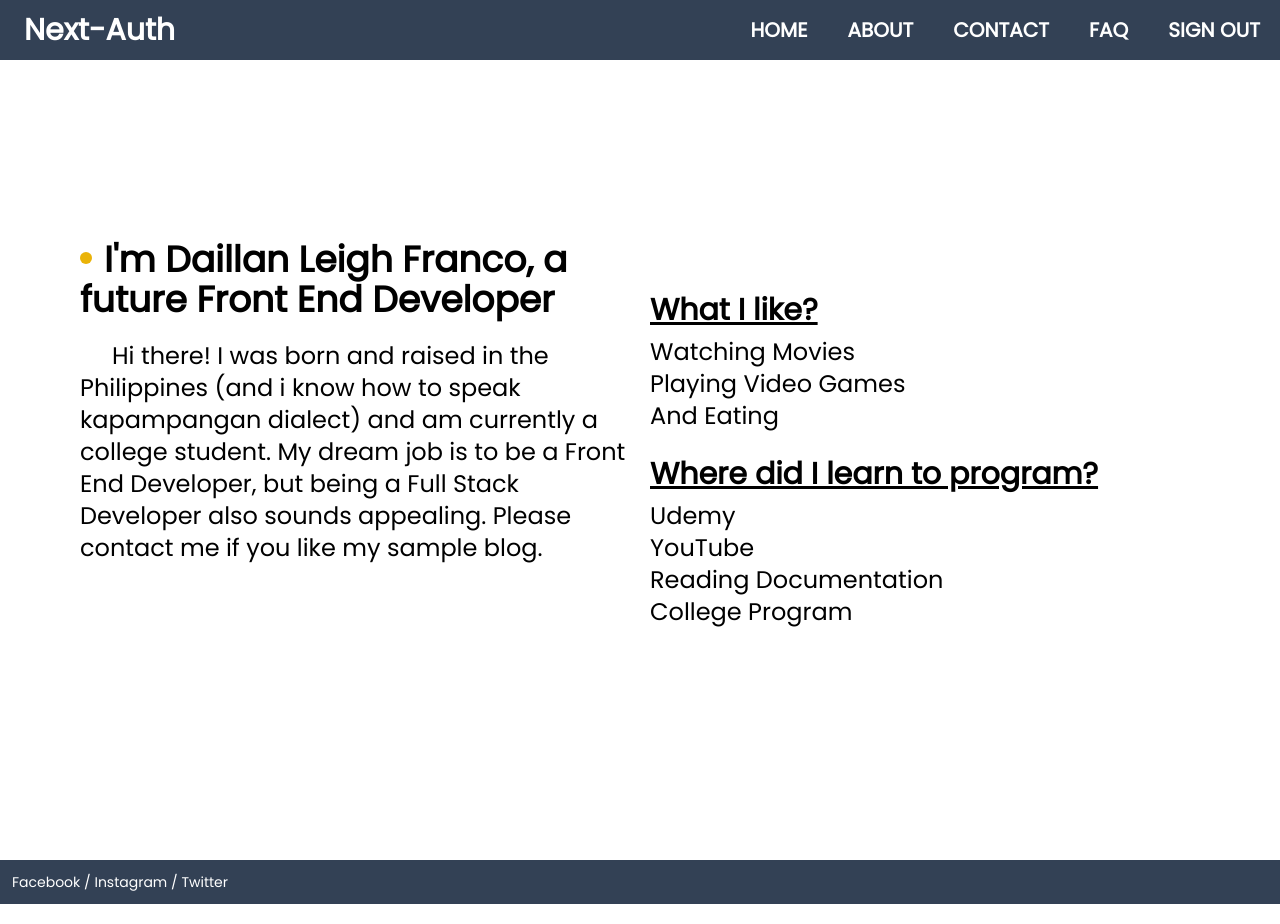
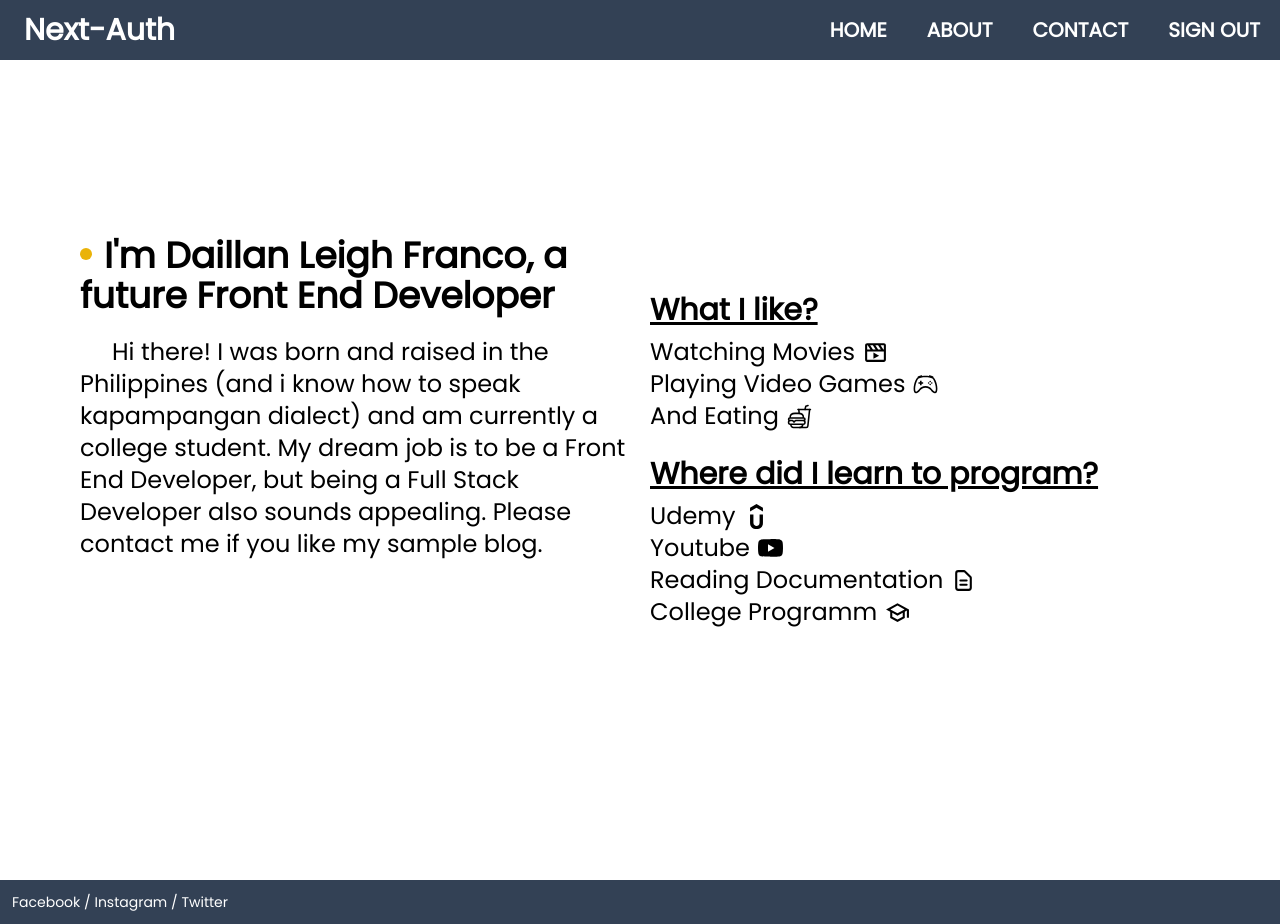
Before and after one commit to LeighDaillan/Next-Auth-Credentials, a Next.js app: page /about in a window 1280 px wide. Built offline with nearby package versions, Linux system fonts and the light colour scheme; no server answers; sample sign-in values are in the browser's storage.

Commit message:
Development Files

```diff
--- /dev/null
+++ b/components/contact-us.js
@@ -0,0 +1,85 @@
+import $ from "jquery";
+import { useSession, getSession } from "next-auth/react";
+
+const Contact = function () {
+  const { data: session, status } = useSession();
+  const Submit = function (e) {
+    e.preventDefault();
+    console.log("wow");
+  };
+  return (
+    <div className="grid xl:grid-cols-2 mx-14 my-10">
+      <form id="contact-form" className="bg-white p-10 text-lg">
+        <h2 className="text-blue-800 font-bold text-2xl mb-10">
+          Send your request
+        </h2>
+
+        <div className="grid grid-cols-2 gap-2">
+          <label className="text-blue-600">First Name:</label>
+          <label className="text-blue-600">Last Name:</label>
+          <input
+            type="text"
+            name="fname"
+            id="fname"
+            placeholder="Juan"
+            className="border-b"
+          />
+
+          <input
+            type="text"
+            name="lname"
+            id="lname"
+            className="border-b"
+            placeholder="Karlos"
+          />
+          <label className="text-blue-600">Email:</label>
+          <label className="text-blue-600">Phone:</label>
+          <input
+            type="email"
+            name="email"
+            id="email"
+            className="border-b"
+            placeholder="juankarlos@email.com"
+          />
+          <input
+            type="number"
+            name="phone"
+            id="phone"
+            className="border-b"
+            placeholder="09510189773"
+          />
+        </div>
+        <button
+          onClick={Submit}
+          className="mt-10 rounded-full text-lg text-white bg-blue-900 px-5"
+        >
+          Send
+        </button>
+      </form>
+
+      <div className="bg-blue-800 p-10 text-white text-lg">
+        <h2 className=" text-2xl mb-10">Reach Us</h2>
+        <table className="table-fixed">
+          <tbody>
+            <tr>
+              <td>Email:</td>
+              <td>francodaillanleigh@gmail.com</td>
+            </tr>
+            <tr>
+              <td className="pt-9">Phone:</td>
+              <td className="pt-9">09510189773</td>
+            </tr>
+            <tr>
+              <td className="pr-16">Address:</td>
+              <td className="pt-10">
+                0079 @ D, San Vicenter St., Bilibiran, Binangonan, Rizal
+              </td>
+            </tr>
+          </tbody>
+        </table>
+      </div>
+    </div>
+  );
+};
+
+export default Contact;
--- a/components/layout/navbar.js
+++ b/components/layout/navbar.js
@@ -18,40 +18,35 @@ const Navbar = function () {
 
   return (
     <nav className="text-center font-bold bg-slate-700 grid grid-cols-2">
-      <div className="justify-self-start self-center ml-6 text-3xl text-white">
+      <div className="justify-self-start self-center ml-6 md:text-xl lg:text-3xl text-white">
         <span>Next-Auth</span>
       </div>
       <div className=" py-2 justify-self-end">
-        <ul className="flex justify-between text-xl text-white ">
-          <li className="px-5 py-2">
+        <ul className="flex justify-evenly md:justify-between text-sm lg:text-xl text-white ">
+          <li className="px-1 sm:px-3 md:px-5 py-2">
             <Link href="/">
               <a>HOME</a>
             </Link>
           </li>
-          <li className="px-5 py-2">
+          <li className="px-1 sm:px-3 md:px-5 py-2">
             <Link href="/about">
               <a>ABOUT</a>
             </Link>
           </li>
-          <li className="px-5 py-2">
+          <li className="px-1 sm:px-3 md:px-5 py-2">
             <Link href="/contact">
               <a>CONTACT</a>
             </Link>
           </li>
-          <li className="px-5 py-2">
-            <Link href="/faq">
-              <a>FAQ</a>
-            </Link>
-          </li>
 
           {status === "unauthenticated" && (
-            <li className="px-5 py-2">
+            <li className="px-1 sm:px-3 md:px-5 py-2">
               <button onClick={handleSignin}>SIGN IN</button>
             </li>
           )}
 
           {status === "authenticated" && (
-            <li className="px-5 py-2">
+            <li className="px-1 sm:px-3 md:px-5 py-2">
               <button onClick={handleSignout}>SIGN OUT</button>
             </li>
           )}
--- a/package.json
+++ b/package.json
@@ -9,8 +9,10 @@
     "lint": "next lint"
   },
   "dependencies": {
+    "@react-icons/all-files": "^4.1.0",
     "bcryptjs": "^2.4.3",
     "formik": "^2.2.9",
+    "jquery": "^3.6.1",
     "next": "12.3.1",
     "next-auth": "^4.15.0",
     "react": "18.2.0",
--- a/pages/about.js
+++ b/pages/about.js
@@ -1,6 +1,12 @@
 import { Fragment } from "react";
 import { getSession } from "next-auth/react";
 import Head from "next/head";
+import { BsController, BsYoutube } from "react-icons/bs";
+import { BiMoviePlay } from "react-icons/bi";
+import { IoFastFoodOutline } from "react-icons/io5";
+import { SiUdemy } from "react-icons/si";
+import { HiOutlineDocumentText } from "react-icons/hi";
+import { MdOutlineSchool } from "react-icons/md";
 
 const AboutUs = function () {
   return (
@@ -9,11 +15,11 @@ const AboutUs = function () {
         <title>About | Leigh</title>
       </Head>
 
-      <div className="grid md:grid-cols-2 mx-20 gap-5 h-screen">
-        <div className="h-3/4 self-center">
+      <div className="grid md:grid-cols-2 mx-20 gap-5 h-auto md:h-screen mb-5">
+        <div className="h-3/4 self-center mb-10 md:mb-2">
           <p className="text-2xl lg:text-4xl font-bold mt-20">
             <span className="h-3 w-3 bg-yellow-500 rounded-full inline-block mb-1 mr-3 lg:mb-2"></span>
-            I'm Daillan Leigh Franco, a <br />
+            I&apos;m Daillan Leigh Franco, a <br />
             future Front End Developer
           </p>
 
@@ -31,19 +37,66 @@ const AboutUs = function () {
             What I like?
           </h2>
           <ul className="leading-8 text-xl lg:text-2xl">
-            <li>Watching Movies</li>
-            <li>Playing Video Games</li>
-            <li>And Eating</li>
+            <li>
+              <h2 className="flex items-center">
+                Watching Movies
+                <span className="ml-2">
+                  <BiMoviePlay size={25} />
+                </span>
+              </h2>
+            </li>
+            <h2 className="flex items-center">
+              Playing Video Games
+              <span className="ml-2">
+                <BsController size={25} />
+              </span>
+            </h2>
+            <li>
+              <h2 className="flex items-center">
+                And Eating
+                <span className="ml-2">
+                  <IoFastFoodOutline size={25} />
+                </span>
+              </h2>
+            </li>
           </ul>
           <br />
           <h2 className="underline text-2xl lg:text-3xl font-bold mb-2">
             Where did I learn to program?
           </h2>
           <ul className="leading-8 text-xl lg:text-2xl">
-            <li>Udemy</li>
-            <li>YouTube</li>
-            <li>Reading Documentation</li>
-            <li>College Program</li>
+            <li>
+              <h2 className="flex items-center">
+                Udemy
+                <span className="ml-2">
+                  <SiUdemy size={25} />
+                </span>
+              </h2>
+            </li>
+            <li>
+              <h2 className="flex items-center">
+                Youtube
+                <span className="ml-2">
+                  <BsYoutube size={25} />
+                </span>
+              </h2>
+            </li>
+            <li>
+              <h2 className="flex items-center">
+                Reading Documentation
+                <span className="ml-2">
+                  <HiOutlineDocumentText size={25} />
+                </span>
+              </h2>
+            </li>
+            <li>
+              <h2 className="flex items-center">
+                College Programm
+                <span className="ml-2">
+                  <MdOutlineSchool size={25} />
+                </span>
+              </h2>
+            </li>
           </ul>
         </div>
       </div>
--- /dev/null
+++ b/pages/contact.js
@@ -0,0 +1,44 @@
+import { Fragment } from "react";
+import Contact from "../components/contact-us";
+import { getSession } from "next-auth/react";
+
+let container = [];
+
+const ContactUs = function () {
+  return (
+    <Fragment>
+      {/* <NavigationBar page="Contact Us"></NavigationBar> */}
+
+      <div className="bg-slate-300 h-auto w-auto p-10 font-pop">
+        <div className="ml-10 mt-5">
+          <h1 className="text-3xl font-bold mb-2 ">Connect Me</h1>
+          <p className="text-xl">
+            We would love you respond to your queries and help you succeed.{" "}
+            <br />
+            Feel free to get in touch with us.
+          </p>
+        </div>
+        <Contact></Contact>
+      </div>
+    </Fragment>
+  );
+};
+export default ContactUs;
+
+export async function getServerSideProps({ req }) {
+  const session = await getSession({ req });
+  console.log(!session);
+
+  if (!session) {
+    return {
+      redirect: {
+        destination: "/login",
+        permanent: false,
+      },
+    };
+  }
+
+  return {
+    props: { session },
+  };
+}
--- a/pages/index.js
+++ b/pages/index.js
@@ -11,10 +11,10 @@ const HomePage = function () {
         <title>Home Page</title>
       </Head>
 
-      <div className="grid grid-cols-2 gap-4 items-center py-24 mx-10">
+      <div className="grid grid-cols-2 gap-4 items-center sm:h-screen py-24 mx-10">
         <Image
           src={codeImg}
-          className="justify-self-end"
+          className="justify-self-end hidden md:block "
           alt="code image"
           objectFit="contain"
         />
@@ -23,7 +23,7 @@ const HomePage = function () {
             Hello!
           </h1>
           <p className="text-xl md:text-2xl lg:text-4xl leading-relaxed">
-            I'm <span>Daillan Leigh Franco</span>, a <br />
+            I&apos;m <span>Daillan Leigh Franco</span>, a <br />
             future Front End Developer
           </p>
         </div>
```
Also changed, not shown: pages/login.js (+3 -1 lines), 2 other files (tests, documents, lock files or other folders).
